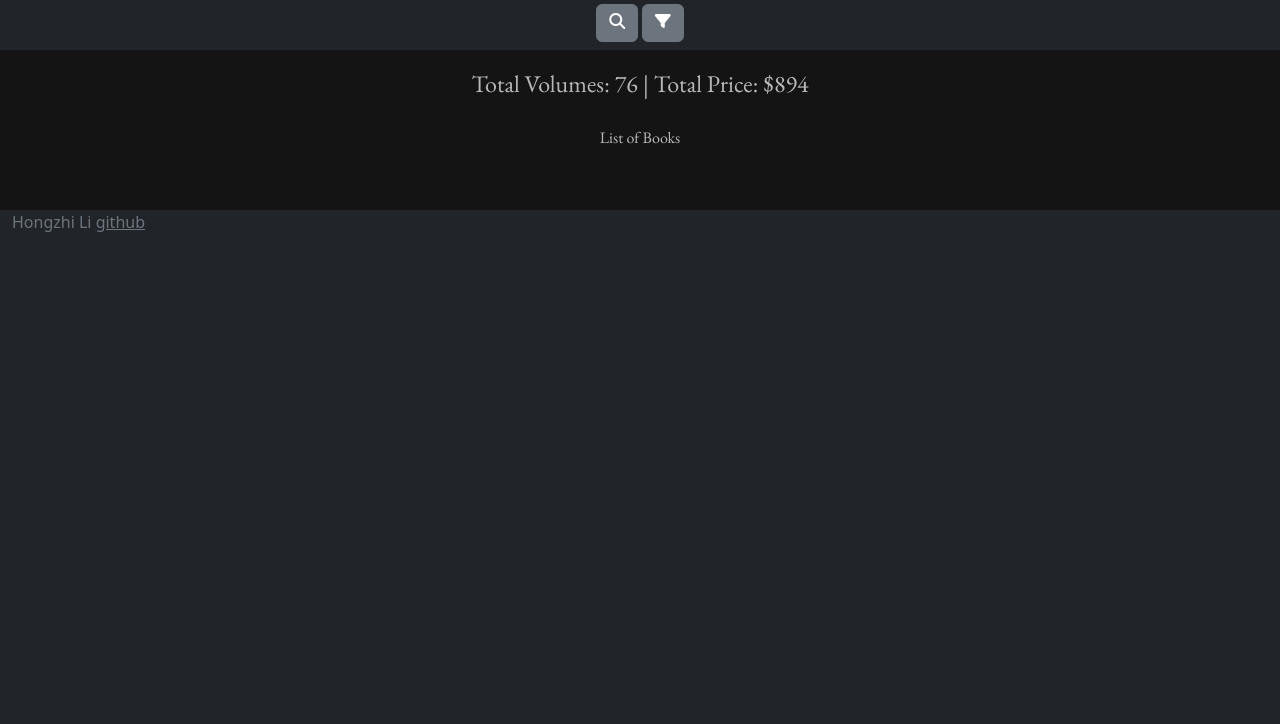
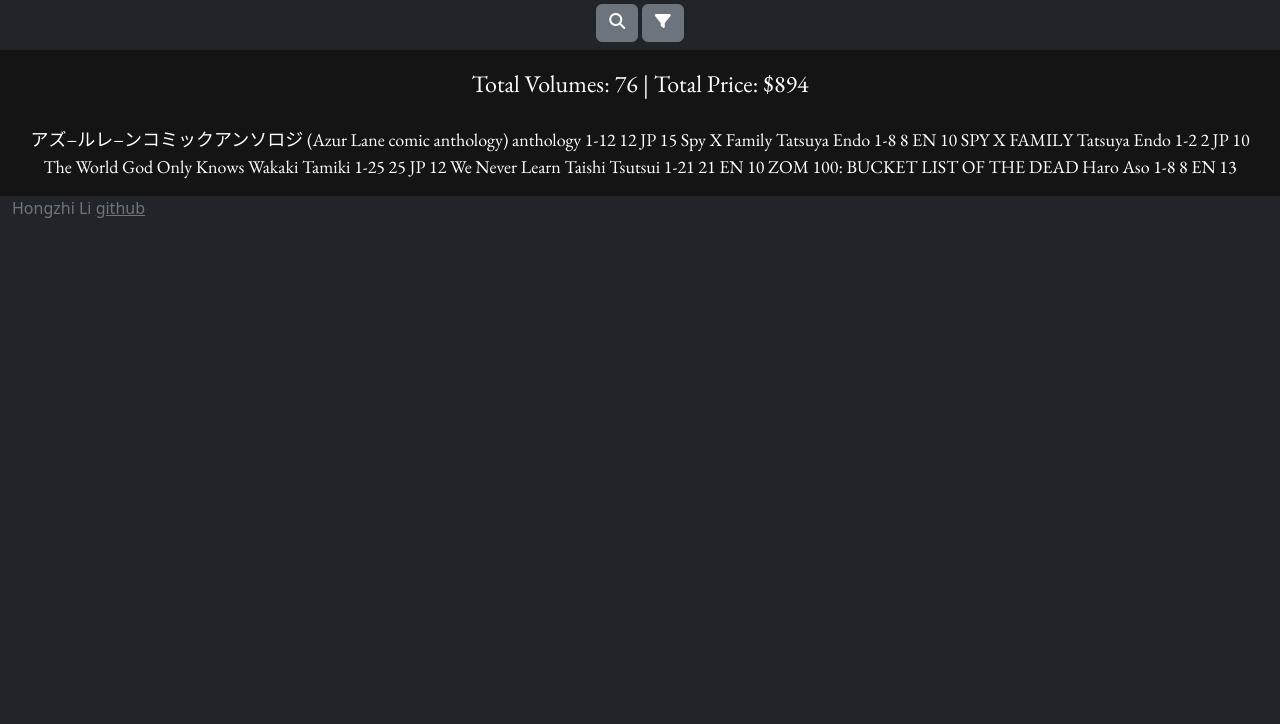
Before and after one commit to hongzhilig/startup, a plain HTML site: page mainpage.html in a window 1280 px wide. Shown: the part 76-800 px from the top of the page. Drawn offline with nearby package versions, Linux system fonts and the light colour scheme.

Commit message:
Got it to do something

```diff
--- a/list.js
+++ b/list.js
@@ -1,4 +1,4 @@
-const bookList = [
+const booksInfo = [
     {
         Title: "アズ−ルレ−ンコミックアンソロジ (Azur Lane comic anthology)", Author: "anthology", Volumes: "1-12", NumVol: 12, Completion: "complete",
         Language: "JP", price$: 15
@@ -25,12 +25,42 @@
     }
 ]
 
+const headers = ["Title", "Author", "Volumes Owned", "Number of Volmues", "Language", "price In $"];
+
 let totalVol = 0;
 let totalPrice = 0;
 
-for (let i = 0; i < bookList.length; i++){
-    totalVol += bookList[i].NumVol;
-    totalPrice += (bookList[i].NumVol * bookList[i].price$)
+for (let i = 0; i < booksInfo.length; i++) {
+    totalVol += booksInfo[i].NumVol;
+    totalPrice += (booksInfo[i].NumVol * booksInfo[i].price$)
 }
 
 document.getElementById("totals").innerHTML = "Total Volumes: " + totalVol + " | Total Price: $" + totalPrice;
+
+function makeTable(data = booksInfo){
+    document.createElement("tr");
+    document.createElement("th");
+    const bookList = document.getElementById("listOfBooks");
+    let row = "";
+    for(let i of data){
+        let string = `<tr>`;
+        string += i.Title + " ";
+        string += i.Author + " ";
+        string += i.Volumes + " ";
+        string += i.NumVol + " ";
+        string += i.Language + " ";
+        string += i.price$;
+        string += "\n";
+        string += '</tr>'
+
+        row += string;
+    }
+    bookList.innerHTML = `<table>
+        <tr>
+            <th>${"Title"}</th>
+        </tr>
+    </table>`;
+    bookList.innerHTML = row;
+}
+
+makeTable(booksInfo);
--- a/main.css
+++ b/main.css
@@ -14,9 +14,20 @@
     border: 1px black solid !important;
   }
 
+  h1{
+    padding-left: 12px;
+    padding-top: 8px;
+  }
+
   h2{
     font-family: 'Vollkorn', serif;
     font-size: large;
+  }
+
+  h3{
+    padding-top: 20px;
+    font-size: xx-large;
+    text-align: center;
   }
 
   main{
@@ -34,18 +45,22 @@
   100% { opacity: 1 }
 }
 
+#mainBody {
+  font-family: 'EB Garamond', serif, monospace;
+  color: rgb(255, 255, 255);
+  background: rgb(20, 20, 20);
+  padding: 1em;
+  min-height: 8em;
+  text-align: center;
+}
+
 #totals{
   padding-bottom: 1em;
   font-size: x-large;
 }
 
-#mainBody {
-  font-family: 'EB Garamond', serif, monospace;
-  color: rgb(185, 185, 185);
-  background: rgb(20, 20, 20);
-  padding: 1em;
-  min-height: 10em;
-  text-align: center;
+#listOfBooks{
+  font-size: large;
 }
 
 th {
```
Also changed, not shown: index.html (+2 -2 lines).
